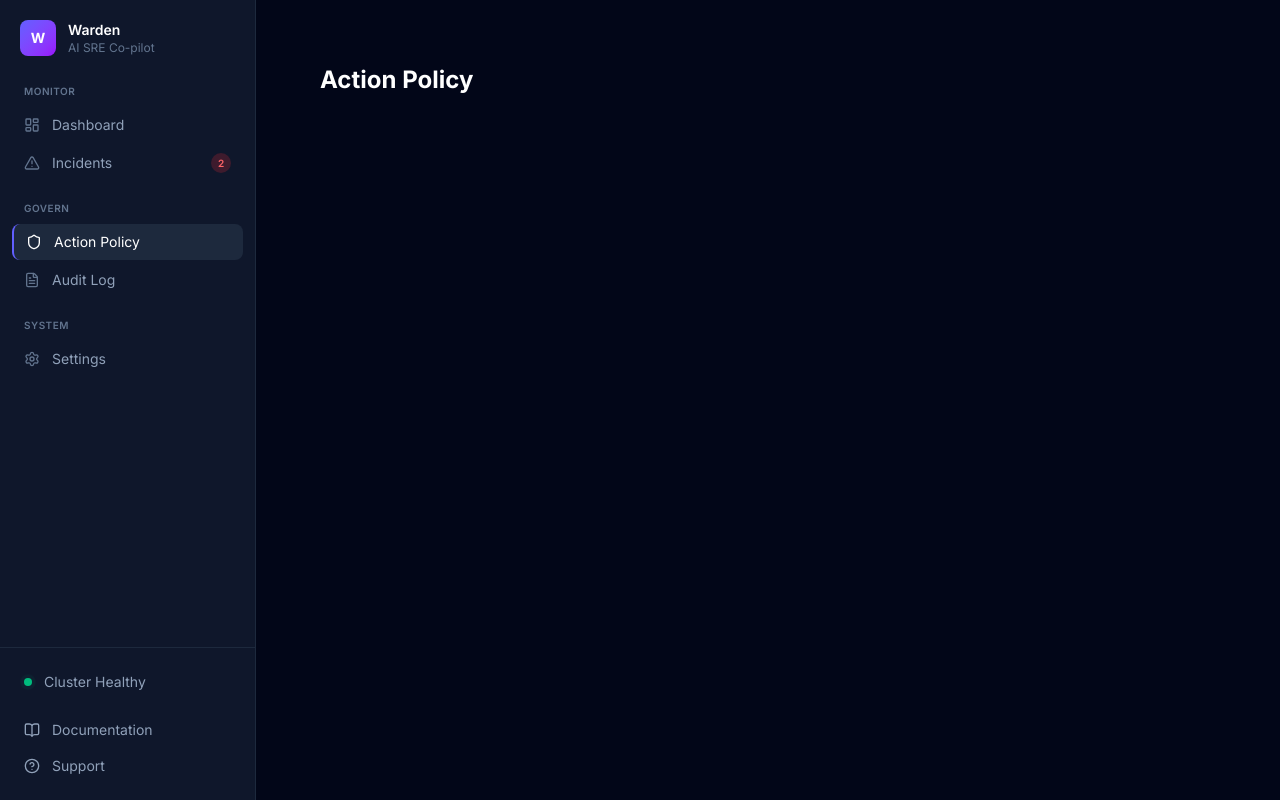
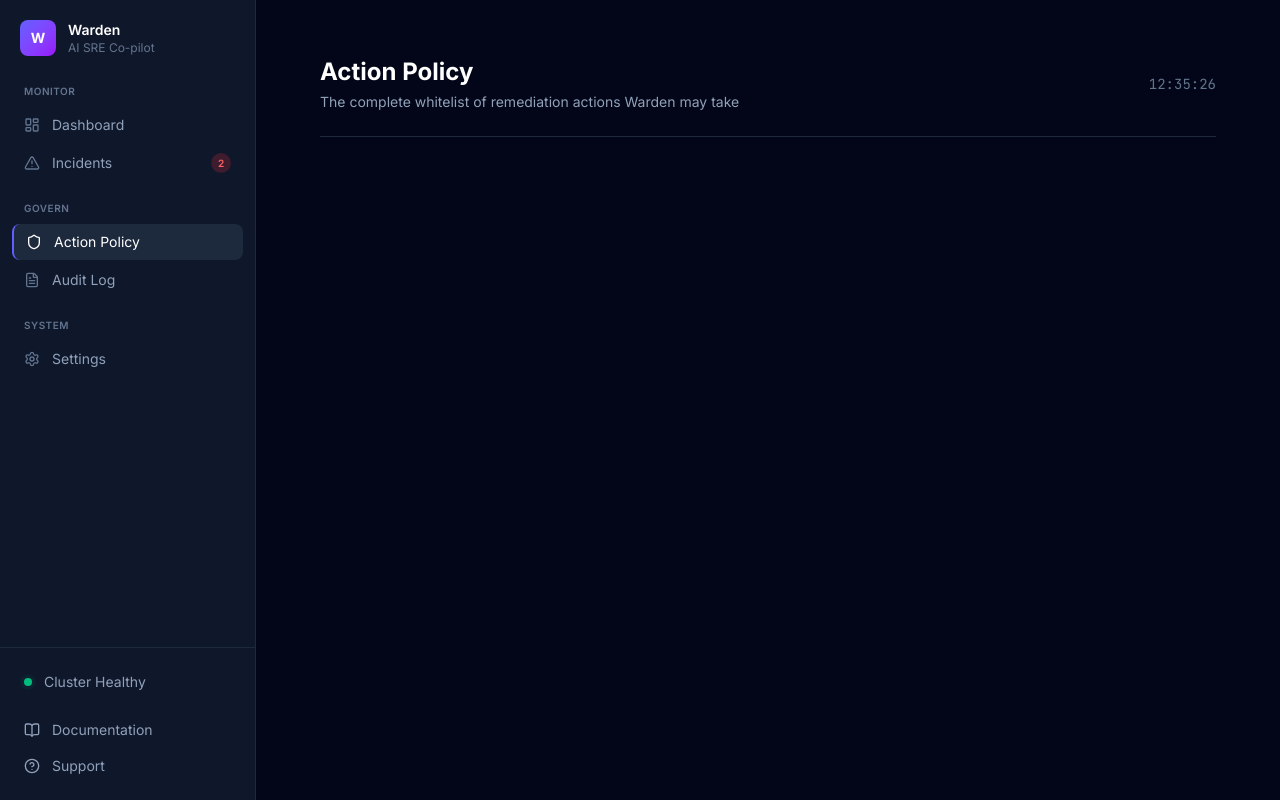
Before and after one commit to Abjithbk/warden-ai, a React app in the folder dashboard/frontend/: page /policy in a window 1280 px wide. Built offline with nearby package versions, Linux system fonts and the light colour scheme; the HTML template or start-up script is replaced by a standard one.

Commit message:
feat(action-policy): add page skeleton with header (issue #24)

```diff
--- a/dashboard/frontend/src/App.jsx
+++ b/dashboard/frontend/src/App.jsx
@@ -2,10 +2,10 @@ import { BrowserRouter as Router, Routes, Route } from 'react-router-dom';
 import Layout from './components/layout/Layout';
 import AuditLog from './pages/AuditLog';
 import Dashboard from './pages/Dashboard';
+import ActionPolicyPage from './pages/ActionPolicyPage';
 
 // Placeholder pages for other routes
 const Incidents = () => <div className="p-8 text-white"><h1 className="text-2xl font-bold">Incidents</h1></div>;
-const Policy = () => <div className="p-8 text-white"><h1 className="text-2xl font-bold">Action Policy</h1></div>;
 const Settings = () => <div className="p-8 text-white"><h1 className="text-2xl font-bold">Settings</h1></div>;
 
 function App() {
@@ -17,7 +17,7 @@ function App() {
           <Route path="/" element={<Dashboard />} />
           <Route path="/audit" element={<AuditLog />} />
           <Route path="/incidents" element={<Incidents />} />
-          <Route path="/policy" element={<Policy />} />
+          <Route path="/policy" element={<ActionPolicyPage />} />
           <Route path="/settings" element={<Settings />} />
         </Routes>
       </Layout>
--- /dev/null
+++ b/dashboard/frontend/src/pages/ActionPolicyPage.jsx
@@ -0,0 +1,74 @@
+import { useState, useEffect } from 'react';
+
+const policies = [
+  {
+    icon: 'RotateCcw',
+    title: 'Pod Restart',
+    description: 'Deletes a crash-looping or unresponsive pod so the Deployment controller recreates it fresh.',
+    guardrails: [
+      'Max 3 restarts per pod per hour',
+      'Pre-action state check for idempotency',
+    ],
+    enabled: true,
+  },
+  {
+    icon: 'Monitor',
+    title: 'Scale Deployment',
+    description: 'Patches replica count in response to latency or load-driven anomalies.',
+    guardrails: [
+      'Hard ceiling of 10 replicas per service',
+      '5-minute cooldown between scale actions',
+    ],
+    enabled: true,
+  },
+  {
+    icon: 'RotateCcw',
+    title: 'Rollback Deployment',
+    description: 'Reverts to a previous Deployment revision when a recent release correlates with the incident.',
+    guardrails: [
+      'Only within the last 5 revisions',
+      'Requires a deploy event within 15 min prior',
+    ],
+    enabled: false,
+  },
+  {
+    icon: 'Flag',
+    title: 'Feature Flag Toggle',
+    description: 'Disables a LaunchDarkly flag tied to a recently-shipped code path implicated in the anomaly.',
+    guardrails: [
+      'Only pre-registered flags are toggleable',
+      'Auto re-enable review after 24h',
+    ],
+    enabled: true,
+  },
+];
+
+function ActionPolicyPage() {
+  const [currentTime, setCurrentTime] = useState(new Date());
+
+  useEffect(() => {
+    const timer = setInterval(() => {
+      setCurrentTime(new Date());
+    }, 1000);
+
+    return () => clearInterval(timer);
+  }, []);
+
+  return (
+    <div className="px-8 py-6">
+      <div className="flex items-center justify-between border-b border-slate-800 pb-6">
+        <div>
+          <h1 className="text-2xl font-bold text-white">Action Policy</h1>
+          <p className="mt-1 text-sm text-slate-400">
+            The complete whitelist of remediation actions Warden may take
+          </p>
+        </div>
+        <div className="font-mono text-sm text-slate-500">
+          {currentTime.toLocaleTimeString('en-GB')}
+        </div>
+      </div>
+    </div>
+  );
+}
+
+export default ActionPolicyPage;
```
